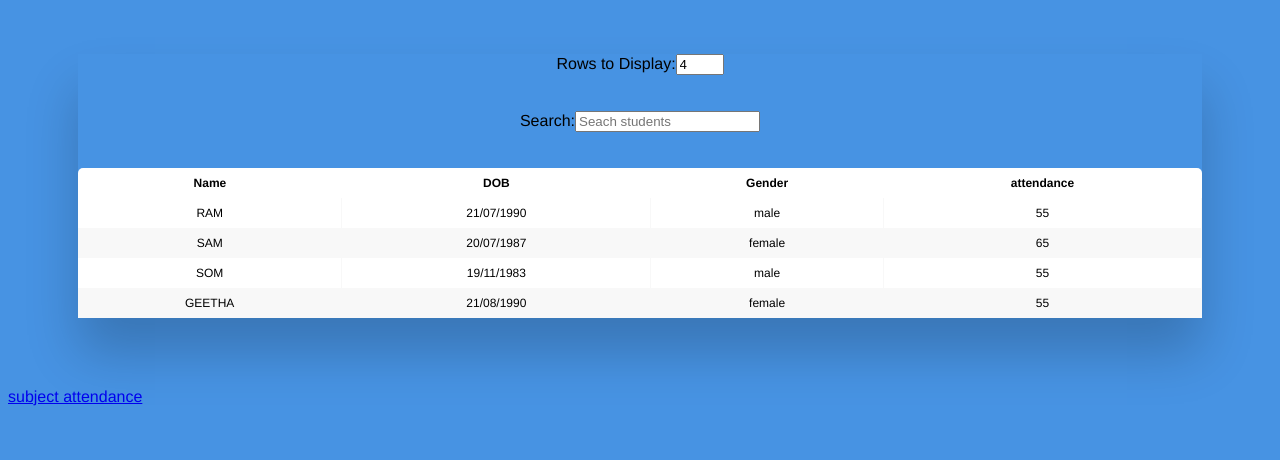
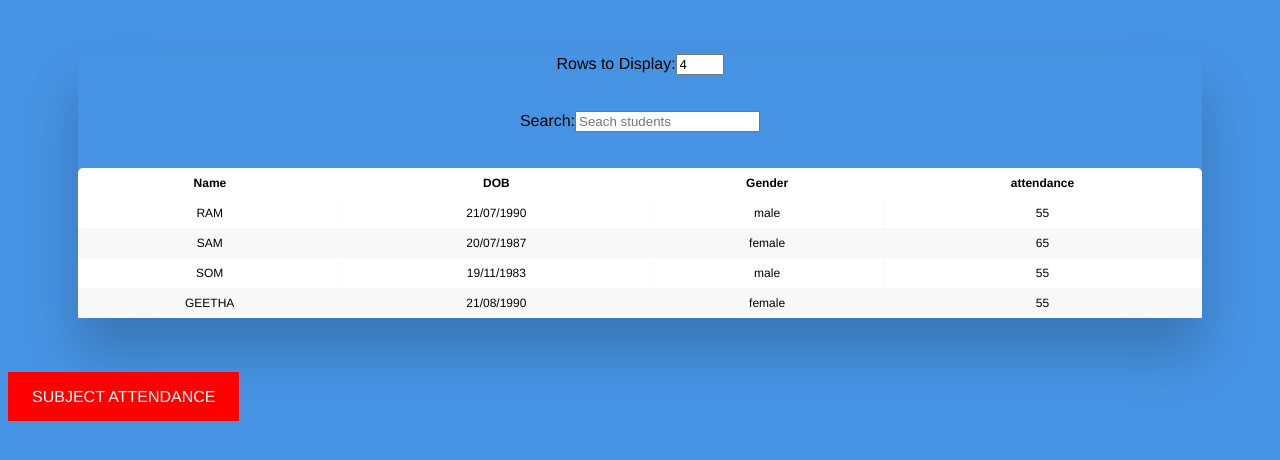
Before and after one commit to sanjaayanand/json, a plain HTML site: page index.html in a window 1280 px wide. Drawn offline with nearby package versions, Linux system fonts and the light colour scheme.

Commit message:
Update index.html

```diff
--- a/index.html
+++ b/index.html
@@ -1,6 +1,30 @@
 <!DOCTYPE html>
 <html lang="en">
 <head>
+    <style type="text/css">
+
+    a {
+  background-color: red;
+  color: white;
+  padding: 1em 1.5em;
+  text-decoration: none;
+  text-transform: uppercase;
+}
+
+a:hover {
+  background-color: green;
+}
+
+a:active {
+  background-color: black;
+}
+
+a:visited {
+  background-color: #ccc;
+}
+
+
+    </style>
     <meta name="viewport" content="width=device-width, initial-scale=1">
     <meta charset="UTF-8">
     <meta name="viewport" content="width=device-width, initial-scale=1.0">
```
